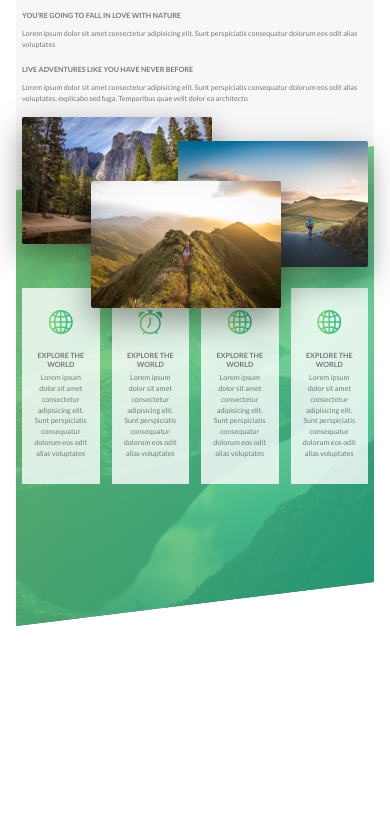
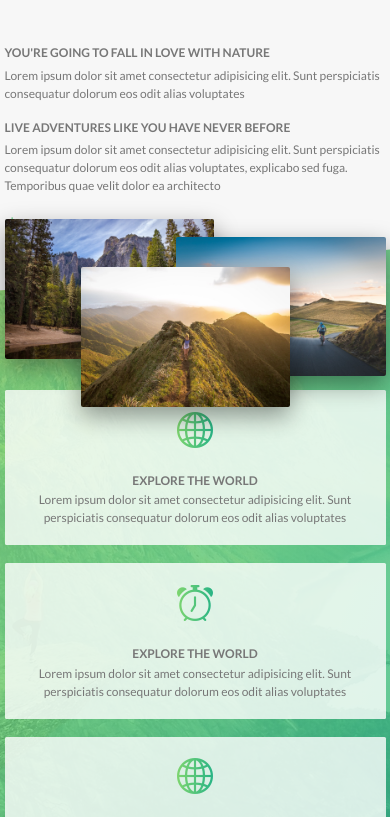
Before and after one commit to JayFranks99/natours-project, a website: page index.html in a window 390 px wide. Shown: the part 820-1637 px from the top of the page. Before the commit the page ends 1446 px from the top, so only its background shows below. Drawn offline with nearby package versions, Linux system fonts and the light colour scheme.

Commit message:
tweaked font size values

```diff
--- a/index.html
+++ b/index.html
@@ -78,8 +78,8 @@
         <section class="section-features">
 
             <div class="container my-6">
-                <div class="row">
-                    <div class="col-6">
+                <div class="row gy-5 gy-lg-0">
+                    <div class="col-lg-6">
                         <div class="features-card">
                             <i class="features-card-icon text-gradient bi bi-globe2"></i>
                             <h3 class="features-card-heading heading-third">Explore the world</h3>
@@ -89,7 +89,7 @@
                             </p>
                         </div>
                     </div>
-                    <div class="col-6">
+                    <div class="col-lg-6">
                         <div class="features-card">
                             <i class="features-card-icon text-gradient bi bi-alarm"></i>
                             <h3 class="features-card-heading heading-third">Explore the world</h3>
@@ -99,7 +99,7 @@
                             </p>
                         </div>
                     </div>
-                    <div class="col-6">
+                    <div class="col-lg-6">
                         <div class="features-card">
                             <i class="features-card-icon text-gradient bi bi-globe2"></i>
                             <h3 class="features-card-heading heading-third">Explore the world</h3>
@@ -109,7 +109,7 @@
                             </p>
                         </div>
                     </div>
-                    <div class="col-6">
+                    <div class="col-lg-6">
                         <div class="features-card">
                             <i class="features-card-icon text-gradient bi bi-globe2"></i>
                             <h3 class="features-card-heading heading-third">Explore the world</h3>
--- a/sass/abstracts/_mixins.scss
+++ b/sass/abstracts/_mixins.scss
@@ -4,3 +4,44 @@
   justify-content: center;
   align-items: center;
 }
+
+// MEDIA QUERY MANAGER
+/*
+0 - 600px:      Phone
+600 - 900px:    Tablet portrait
+900 - 1200px:   Tablet landscape
+[1200 - 1800] is where our normal styles apply
+1800px + :      Big desktop
+
+$breakpoint arguement choices:
+- phone
+- tab-port
+- tab-land
+- big-desktop
+
+ORDER: Base + typography > general layout + grid > page layout > components
+
+1em = 16px
+*/
+@mixin respond($breakpoint) {
+  @if $breakpoint == phone {
+    @media only screen and (max-width: 37.5em) {
+      @content;
+    } //600px
+  }
+  @if $breakpoint == tab-port {
+    @media only screen and (max-width: 56.25em) {
+      @content;
+    } //900px
+  }
+  @if $breakpoint == tab-land {
+    @media only screen and (max-width: 75em) {
+      @content;
+    } //1200px
+  }
+  @if $breakpoint == big-desktop {
+    @media only screen and (min-width: 112.5em) {
+      @content;
+    } //1800
+  }
+}
--- a/sass/abstracts/_variables.scss
+++ b/sass/abstracts/_variables.scss
@@ -7,6 +7,9 @@ $color-light-grey-1: #f7f7f7;
 $color-white: #fff;
 $color-black: #000;
 
+// FONT
+$default-font-size: 2rem; // 16px
+
 // --- Bootstrap ----//
 
 // Changing bootstrap grid columns var from 12 to 24 for 8 point grid system
--- a/sass/base/_animations.scss
+++ b/sass/base/_animations.scss
@@ -1,11 +1,11 @@
 @keyframes moveInLeft {
   0% {
     opacity: 0;
-    transform: translateX(-13rem);
+    transform: translateX(-26rem);
   }
 
   50% {
-    transform: translateX(1.5rem);
+    transform: translateX(3rem);
   }
 
   100% {
@@ -17,11 +17,11 @@
 @keyframes moveInRight {
   0% {
     opacity: 0;
-    transform: translateX(13rem);
+    transform: translateX(26rem);
   }
 
   50% {
-    transform: translateX(-1.5rem);
+    transform: translateX(-3rem);
   }
 
   100% {
@@ -33,7 +33,7 @@
 @keyframes moveInUp {
   0% {
     opacity: 0;
-    transform: translateY(13rem);
+    transform: translateY(26rem);
   }
 
   100% {
--- a/sass/base/_base.scss
+++ b/sass/base/_base.scss
@@ -7,15 +7,32 @@
   box-sizing: inherit;
 }
 
-/* Setting root font size to use rem units effectively, can change this for differnt media queries
-2rem = 2x10px = 20px */
+/* Setting root font size to use rem units effectively, can change this for differnt media queries */
+
 html {
-  /* Default is 16px - use percentage for setting default */
-  font-size: 100%;
-  /* font-size: 16px; */
+  // This defines what 1rem is
+  font-size: 50%; //1 rem = 8px; 8x/16px = 50%
+
+  @include respond(tab-land) {
+    // width < 1200?
+    font-size: 43.75%; //1 rem = 7px; 7x/16px = 43.75%
+  }
+
+  @include respond(tab-port) {
+    // width < 900?
+    font-size: 37.5%; //1 rem = 6px, 6/16 = 37.5%
+  }
+
+  @include respond(big-desktop) {
+    font-size: 62.5%; //1rem = 12, 10/16 = 62.5%
+  }
 }
 
 body {
-  padding: 2rem;
   box-sizing: border-box;
+  padding: 3rem;
+
+  @include respond(tab-port) {
+    padding: 0;
+  }
 }
--- a/sass/base/_typography.scss
+++ b/sass/base/_typography.scss
@@ -1,13 +1,13 @@
 body {
   font-family: "Lato", sans-serif;
   font-weight: 400;
-  font-size: 1rem;
+  // font-size: 1rem;
   line-height: 1.5;
   color: $color-grey;
 }
 
 .heading-secondary {
-  font-size: 2rem;
+  font-size: 3.5rem;
   text-transform: uppercase;
   font-weight: bold;
   display: inline-block;
@@ -22,16 +22,16 @@ body {
 }
 
 .heading-third {
-  font-size: 0.9rem;
+  font-size: $default-font-size;
   font-weight: bold;
   text-transform: uppercase;
 }
 
 .paragraph {
-  font-size: 0.9rem;
+  font-size: $default-font-size;
 
   &:not(:last-child) {
-    margin-bottom: 2rem;
+    margin-bottom: 3rem;
   }
 }
 
--- a/sass/base/_utilities.scss
+++ b/sass/base/_utilities.scss
@@ -1,10 +1,10 @@
 // Margin classes
 .my-6 {
-  margin: 5rem auto;
+  margin: 10rem auto;
 }
 .my-7 {
-  margin: 7.5rem auto;
+  margin: 15rem auto;
 }
 .my-8 {
-  margin: 10rem auto;
+  margin: 20rem auto;
 }
--- a/sass/components/_button.scss
+++ b/sass/components/_button.scss
@@ -1,11 +1,11 @@
 .btn:link,
 .btn:visited {
   display: inline-block;
-  padding: 1rem 2rem;
-  font-size: 0.75rem;
+  padding: 2rem 3.5rem;
+  font-size: 1.75rem;
   font-weight: bold;
   text-decoration: none;
-  border-radius: 2rem;
+  border-radius: 4rem;
   border: none;
   text-transform: uppercase;
   transition: all 0.5s;
@@ -18,8 +18,8 @@
 }
 
 .btn:active {
-  transform: translateY(0.1rem);
-  box-shadow: 0 0.25rem 0.5rem rgba($color-black, 0.2);
+  transform: translateY(0.2rem);
+  box-shadow: 0 0.5rem 1rem rgba($color-black, 0.2);
 }
 
 .btn-white {
@@ -29,20 +29,21 @@
 
 .btn-text:link,
 .btn-text:visited {
+  font-size: $default-font-size;
   color: $color-primary;
   text-decoration: none;
   border-bottom: 1px solid $color-primary;
-  padding: 0.5rem;
+  padding: 1rem;
   transition: all 0.5s;
 
   &:hover {
     background-color: $color-primary;
     color: $color-white;
-    box-shadow: 0 0.5rem 1.5rem rgba($color-black, 0.2);
+    box-shadow: 0 1rem 3rem rgba($color-black, 0.2);
   }
 
   &:active {
-    transform: translateY(0.5rem);
-    box-shadow: 0 0.25rem 0.5rem rgba($color-black, 0.2);
+    transform: translateY(1rem);
+    box-shadow: 0 0.5rem 1rem rgba($color-black, 0.2);
   }
 }
--- a/sass/components/_features-card.scss
+++ b/sass/components/_features-card.scss
@@ -2,7 +2,7 @@
   padding: 2rem 1.5rem;
   background-color: rgba($color-white, 0.8);
   text-align: center;
-  border-radius: 0.1rem;
+  border-radius: 0.25rem;
   transition: transform 0.2s;
 
   &:hover {
@@ -11,9 +11,9 @@
 }
 
 .features-card-icon {
-  font-size: 3rem;
+  font-size: 6rem;
 }
 
 .features-card-heading {
-  margin-top: 1.5rem;
+  margin-top: 3rem;
 }
--- a/sass/components/_header.scss
+++ b/sass/components/_header.scss
@@ -16,13 +16,13 @@
 
 .header-image {
   position: absolute;
-  top: 2rem;
-  left: 2rem;
+  top: 3rem;
+  left: 3rem;
   animation: fadeIn 3s;
 }
 
 .header-image-logo {
-  height: 2rem;
+  height: 4rem;
   width: auto;
 }
 
@@ -39,8 +39,8 @@
 }
 
 .header-content-heading-main {
-  font-size: 4rem;
-  letter-spacing: 2rem;
+  font-size: 8rem;
+  letter-spacing: 3rem;
   animation: moveInLeft 2s ease-out;
   /* animation: name duration timing-function delay iteration-count direction fill-mode; */
   /* animation: moveInLeft 2s; */
@@ -50,16 +50,23 @@
   /* animation-iteration-count: unset;
       animation-direction: normal;
       animation-fill-mode: none; */
+
+  @include respond(phone) {
+    letter-spacing: 2rem;
+  }
 }
 
 .header-content-heading-sub {
-  font-size: 1.25rem;
-  letter-spacing: 1rem;
+  font-size: 2.5rem;
+  letter-spacing: 1.5rem;
   animation: moveInRight 2s;
+
+  @include respond(phone) {
+  }
 }
 
 .header-content .btn {
-  margin-top: 3rem;
+  margin-top: 4rem;
   animation: fadeIn 2s;
   animation: zoomIn 2s;
 }
--- a/sass/pages/_home.scss
+++ b/sass/pages/_home.scss
@@ -2,13 +2,13 @@
 
 .section-about {
   background-color: $color-light-grey-1;
-  padding: 15rem 0 10rem;
+  padding: 20rem 0 17.5rem;
   margin-top: -20vh;
 }
 
 .section-features {
-  transform: skewY(-7deg);
-  margin-top: -10vh;
+  transform: skewY(-6deg);
+  margin-top: -15vh;
   padding: 10rem 0;
   background-image: linear-gradient(
       to right bottom,
@@ -20,20 +20,6 @@
   background-position: top;
 
   & > * {
-    transform: skewY(7deg);
+    transform: skewY(6deg);
   }
 }
-
-@media (min-width: 1500px) {
-  /* Changing root size to change all sizes on large screens */
-  html {
-    font-size: 20px;
-  }
-}
-
-@media (max-width: 768px) {
-  /* Changing root size to change all sizes on large screens */
-  html {
-    font-size: 8px;
-  }
-}
```
Also changed, not shown: package.json (+6 -2 lines), css/style.css, 1 other file.
